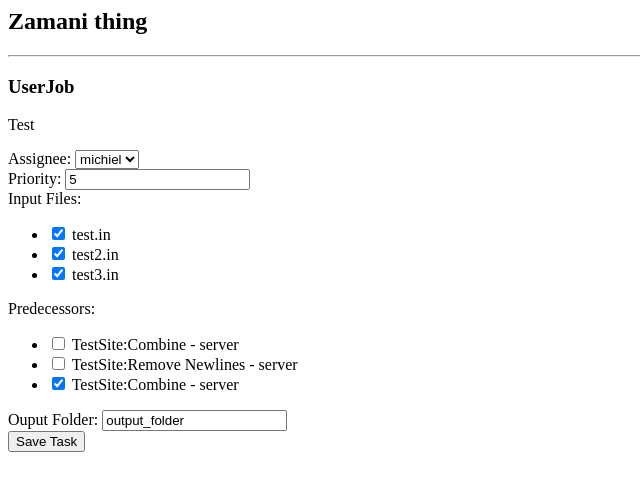
After one commit to DEADBEEF/workflow, a Django app: a page that uses datacontroller/web/templates/edit.html in a window 1280 px wide. The commit adds this page. Shown: the top 491 px of the page, without its empty margins (0-640 px from the left). Run offline with Django 3.2, Linux system fonts and the light colour scheme; a user stored in the database is signed in; data comes from the database, SQL or seed files in the repository; parts of the project's set-up code (start-up, migrations or seed data) failed here and were passed over.

Commit message:
Added admin tools

```diff
--- /dev/null
+++ b/datacontroller/web/forms.py
@@ -0,0 +1,40 @@
+from django import forms
+from django.contrib.auth.models import User
+from web.models import Job, Task, TYPE_LOOKUP
+
+class TaskForm(forms.ModelForm):
+    class Meta:
+        model = Task
+        fields = ('assignee', 'priority', 'input_files', 'output_folder',
+                'predecessors')
+        widgets = {
+                    'input_files': forms.CheckboxSelectMultiple(),
+                    'predecessors': forms.CheckboxSelectMultiple()
+                }
+        required = {'assignee': False }
+    def __init__(self, *args, **kwargs):
+        super(TaskForm, self).__init__(*args, **kwargs)
+        instance = kwargs['instance']
+        if instance.job_type.type != TYPE_LOOKUP['USER']:
+            self.fields['assignee'].widget = forms.HiddenInput()
+        else:
+            self.fields['assignee'].queryset = User.objects.exclude(username='server')
+        site = instance.site
+        self.fields['predecessors'].queryset = Task.objects.filter(site=site).exclude(id=instance.id)
+
+
+class AddUserTaskForm(forms.ModelForm):
+    class Meta:
+        model = Task
+        fields = ('job_type',)
+    def __init__(self, **kwargs):
+        super(AddUserTaskForm, self).__init__(**kwargs)
+        self.fields['job_type'].queryset = Job.objects.filter(type=TYPE_LOOKUP['USER'])
+
+class AddServerTaskForm(forms.ModelForm):
+    class Meta:
+        model = Task
+        fields = ('job_type',)
+    def __init__(self, **kwargs):
+        super(AddServerTaskForm, self).__init__(**kwargs)
+        self.fields['job_type'].queryset = Job.objects.exclude(type=TYPE_LOOKUP['USER'])
--- a/datacontroller/web/models.py
+++ b/datacontroller/web/models.py
@@ -21,9 +21,15 @@ class Site(models.Model):
     def __unicode__(self):
         return unicode(self.name)
 
+class Category(models.Model):
+    category_name = models.CharField(max_length=100, default="")
+    def __unicode__(self):
+        return self.category_name
+
 class Job(models.Model):
     name = models.CharField(max_length=200,primary_key=True)
     type = models.CharField(max_length=1, choices=JOB_TYPE)
+    category = models.ForeignKey(Category, blank=True)
     script = models.CharField(max_length=200,blank=True)
     description = models.TextField(blank=True)
     def __unicode__(self):
@@ -49,27 +55,25 @@ class SiteDir(models.Model):
         return unicode(self.root_dir)
 
 
-class Category(models.Model):
-    category_name = models.CharField(max_length=100, default="")
-    def __unicode__(self):
-        return self.category_name
 
 
 class Task(models.Model):
     id = models.AutoField(primary_key=True)
-    name = models.CharField(max_length=100, blank=True)
-    category = models.ForeignKey(Category, blank=True)
     priority = models.IntegerField(default=5)
-    started = models.DateTimeField(blank=True)
-    ended = models.DateTimeField(blank=True)
+    started = models.DateTimeField(null=True)
+    ended = models.DateTimeField(null=True)
     log = models.TextField(default="", blank=True)
     site = models.ForeignKey(Site)
     job_type = models.ForeignKey(Job)
-    assignee = models.ForeignKey(User)
+    assignee = models.ForeignKey(User, null=True)
     input_files = models.ManyToManyField(File, blank=True)
-    output_folder = models.CharField(max_length=255)
+    output_folder = models.CharField(max_length=255, default="")
     predecessors = models.ManyToManyField("self", blank=True, symmetrical=False, related_name="pred+")
     successors = models.ManyToManyField("self", blank=True, symmetrical=False, related_name="succ+")
-    job_status = models.CharField(max_length=1, choices=JOB_STATUS)
+    job_status = models.CharField(max_length=1, choices=JOB_STATUS, default=STATUS_LOOKUP["NOTDONE"])
+    class Meta:
+        permissions = (
+            ("edit_task", "Can Edit the tasks"),
+        )
     def __unicode__(self):
         return u"{0}:{1} - {2}".format(self.site, self.job_type, self.assignee)
--- /dev/null
+++ b/datacontroller/web/static/site.css
@@ -0,0 +1,3 @@
+.hidden {
+    display: none;
+}
--- /dev/null
+++ b/datacontroller/web/templates/edit.html
@@ -0,0 +1,40 @@
+{% extends 'base.html' %}
+
+{% block title %}Edit task - {{task.job_type.name}} {% endblock %}
+
+{% block scripts %}
+
+{% endblock %}
+
+{% block content %}
+<h3>{{ task.job_type.name }}</h3>
+<p>{{ task.job_type.description }}</p>
+<form id="update_task" action="." method="post">{%csrf_token%}
+    <div id="assignee_div">
+    {% if task.job_type.type == '3' %}
+    <label for="id_assignee">Assignee:</label>
+    {{form.assignee}}
+    </div>
+    {% else %}
+    {{form.assignee}}
+    {% endif %}
+    <div id="priority_div">
+        <label for="id_priority">Priority:</label>
+        {{form.priority}}
+    </div>
+    <div id="input_files_div">
+        <label for="id_input_files">Input Files:</label>
+        {{form.input_files}}
+    </div>
+    <div id="predecessors_div">
+        <label for="id_predecessors">Predecessors:</label>
+        {{form.predecessors}}
+    </div>
+    <div id="output_folder_div">
+        <label for="id_output_folder">Ouput Folder:</label>
+        {{form.output_folder}}
+    </div>
+    <button type="submit">Save Task</button>
+</form>
+
+{% endblock %}
--- a/datacontroller/web/templates/task.html
+++ b/datacontroller/web/templates/task.html
@@ -10,7 +10,8 @@
 
 {% block content %}
 <div id="task">
- <div id="task_name"><h3>{{ task.name }}</h3></div>
+ <div id="task_name"><h3>{{ task.job_type.name }}</h3></div>
+
  <div id="site">Site: {{ task.site }}</div>
  <div id="priority">Priority: {{ task.priority }}</div>
  <div id="status">
@@ -24,7 +25,7 @@
  </div>
  {% if started %}<div id="duration">{{started}}</div>{% endif %}
  <hr/>
- <div id="description">Description: <p>{{ task.description }}</p></div>
+ <div id="description">Description: <p>{{ task.job_type.description }}</p></div>
  <div id="file_container">
   <form action="{% url web.views.start_transfer %}" method="post">{% csrf_token %}
    <input type="hidden" name="task_id" value="{{ task.id }}">
--- a/datacontroller/web/urls.py
+++ b/datacontroller/web/urls.py
@@ -3,8 +3,12 @@ from django.conf.urls import patterns, url, include
 
 urlpatterns = patterns('web.views',
         url(r'^$','index'),
-        url(r'^task/(?P<site>\w+)/(?P<task_id>\w+)/', 'task', name='task-summary'),
+        url(r'^task/(?P<site>\w+)/(?P<task_id>\w+)/$', 'task', name='task-summary'),
+        url(r'^edit/(?P<site>\w+)/(?P<task_id>\w+)/$', 'edit_task', name='task-edit'),
         url(r'^finish/$', 'finish_task'),
         url(r'^transfer/$', 'start_transfer'),
         url(r'^upload/$', 'upload'),
+        url(r'^site/(?P<site>\w+)/$', 'view_site'),
+        url(r'^addtask/$', 'add_task'),
+        url(r'^runtask/$', 'run_task'),
         )
--- a/datacontroller/web/views.py
+++ b/datacontroller/web/views.py
@@ -1,10 +1,13 @@
 from django.http import HttpResponseRedirect, HttpResponse
-from django.contrib.auth.decorators import login_required
+from django.contrib.auth.decorators import login_required, permission_required
 from django.shortcuts import render_to_response, redirect
 from django.template import RequestContext
-from web.models import Task, Site, STATUS_LOOKUP
+from django.contrib.auth.models import User
+from web.models import Task, Site, STATUS_LOOKUP, Job, TYPE_LOOKUP
 from web.run_task import transfer_back, transfer_files,  transfer_back_files
+from web.run_task import run_task as run_process_task
 from datetime import datetime
+from web.forms import TaskForm, AddUserTaskForm, AddServerTaskForm
 
 def timesince(dt, end=None, default="just now"):
     """
@@ -35,7 +38,7 @@ def timesince(dt, end=None, default="just now"):
             return u"%d %s" % (period, singular if period == 1 else plural)
     return default
 
-login_required(login_url="/login/")
+@login_required(login_url="/login/")
 def index(request):
     user = request.user
     tasks = Task.objects.filter(site__active=True) #Active sites
@@ -104,7 +107,72 @@ def upload(request):
         return redirect('web.views.task', site=task.site.id, task_id=task.id)
 
 
+@permission_required('web.edit_task', login_url="/login/")
+def edit_task(request, site, task_id):
+    task = Task.objects.get(id=task_id)
+    if request.method =="GET":
+        form = TaskForm(instance=task)
+        print dir(form)
+        return render_to_response('edit.html', {'form':form, 'task': task },
+                context_instance=RequestContext(request) )
+    elif request.method == "POST":
+        form = TaskForm(request.POST,instance=task )
+        if form.is_valid():
+            form.save()
+            tasks = Task.objects.filter(successors=task)
+            for old in tasks:
+                old.successors.remove(task)
+            tasks = task.predecessors.all()
+            for pred in tasks:
+                pred.successors.add(task)
+                pred.save()
+            return redirect('web.views.view_site', site=site)
+    return render_to_response('edit.html', {'form':form, 'task': task },
+        context_instance=RequestContext(request) )
 
 
+@permission_required('web.edit_task', login_url="/login/")
+def view_site(request, site):
+    site = Site.objects.get(id=site)
+    tasks = Task.objects.filter(site=site) #Active sites
+    user_form =AddUserTaskForm()
+    server_form =AddServerTaskForm()
+    return render_to_response('site.html', {'tasks':tasks, 'user_form': user_form,
+        'server_form':server_form, 'site_id':site.id},context_instance=RequestContext(request) )
 
-# Create your views here.
+@permission_required('web.edit_task', login_url="/login/")
+def add_task(request):
+    if request.method == 'POST':
+        type = request.POST["job_type"]
+        job_type = Job.objects.get(name=type)
+        site = Site.objects.get(id=request.POST["site_id"])
+        task = Task.objects.create(job_type=job_type, site=site)
+        if job_type.type != TYPE_LOOKUP["USER"]:
+            print User.objects.get(username='server')
+
+            task.assignee = User.objects.get(username='server')
+        task.save()
+        id = task.id
+        return redirect('web.views.edit_task', site=request.POST["site_id"], task_id=task.id)
+
+@permission_required('web.edit_task', login_url="/login")
+def run_task(request):
+    if request.method == "POST":
+        tasks = Task.objects.filter(job_status=STATUS_LOOKUP["NOTDONE"])
+        if request.POST.get("site", "") != "":
+            tasks = tasks.filter(site__id=request.POST["site"])
+        for t in tasks:
+            can_execute = True
+            for pred in t.predecessors.all():
+                if pred.job_status != STATUS_LOOKUP["DONE"]:
+                    can_execute = False
+                    break
+            if can_execute:
+                print "Executing task"
+                run_process_task(t)
+
+        tasks = Task.objects.filter(job_status=STATUS_LOOKUP["TRANSFER_BACK"])
+        for t in tasks:
+            print "Executing task"
+            run_process_task(t)
+        return redirect(request.POST["next"])
```
Also changed, not shown: datacontroller/web/static/site.js (added, +19 -0 lines), datacontroller/web/static/task.css (+7 -0 lines), datacontroller/web/templates/index.html (+4 -4 lines), datacontroller/web/templates/site.html (added, +67 -0 lines), datacontroller/dataset.db.
